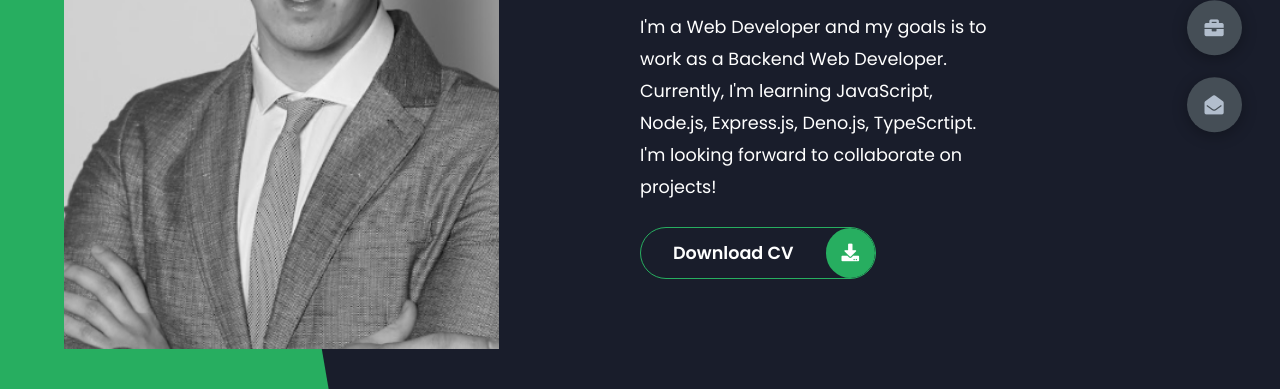
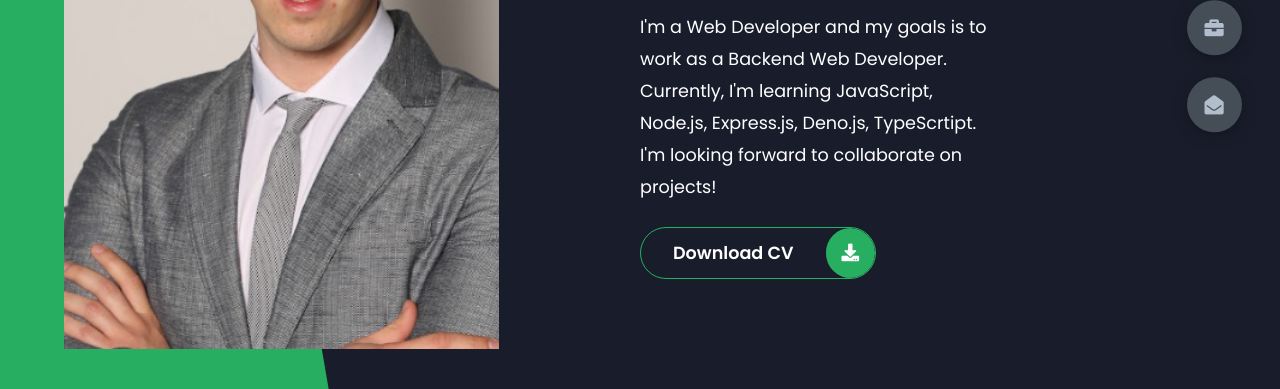
Before and after one commit to igor-stojanov/Igor-Stojanov-Portfolio, a plain HTML site: page index.html in a window 1280 px wide. Shown: the part 411-800 px from the top of the page. Drawn offline with Linux system fonts and the light colour scheme.

Commit message:
Add files via upload

```diff
--- a/styles/styles.css
+++ b/styles/styles.css
@@ -183,10 +183,6 @@
     height: 100%;
     object-fit: cover;
     transition: all 0.4s ease-in-out;
-    filter: grayscale(100%);
-  }
-  .header-content .left-header .image img:hover {
-    filter: grayscale(0);
   }
   .header-content .right-header {
     display: flex;
```
